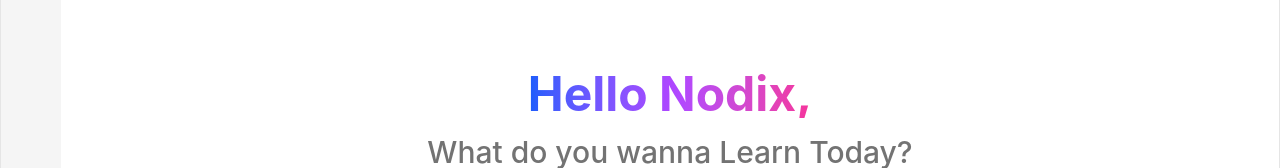
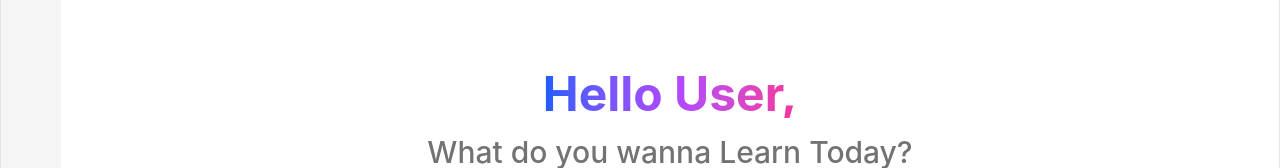
Before and after one commit to AbhishekBharati/textToLearn, a React (Vite) app in the folder client/: page / in a window 1280 px wide. Shown: the part 245-413 px from the top of the page. Built offline with nearby package versions, Linux system fonts and the light colour scheme; no server answers.

Commit message:
Edited HomePage

```diff
--- a/client/src/pages/HomePage.tsx
+++ b/client/src/pages/HomePage.tsx
@@ -1,9 +1,10 @@
 import React, { useState } from 'react';
 import { IconSend } from '@tabler/icons-react';
+import { useAuth } from '../context/AuthContext.tsx';
 
 export const HomePage = () => {
   const [inputValue, setInputValue] = useState("");
-  const User = "Nodix";
+  const { isAuthenticated, user, logout } = useAuth();
 
   const handleSubmit = (e: React.FormEvent) => {
     e.preventDefault();
@@ -18,7 +19,7 @@ export const HomePage = () => {
       {/* Welcome Section */}
       <div className="flex-1 flex flex-col items-center justify-center px-4 w-full max-w-3xl">
         <h1 className="text-4xl md:text-5xl font-bold mb-4 bg-gradient-to-r from-blue-600 via-purple-500 to-pink-500 bg-clip-text text-transparent text-center">
-          Hello {User},
+          Hello {isAuthenticated ? user?.name : "User"},
         </h1>
         <p className="text-2xl md:text-3xl font-medium text-neutral-500 dark:text-neutral-400 text-center">
           What do you wanna Learn Today?
```
